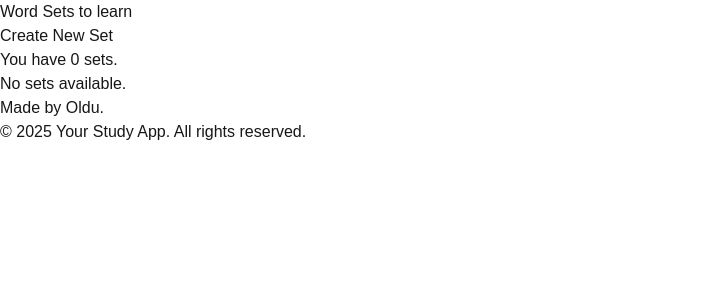
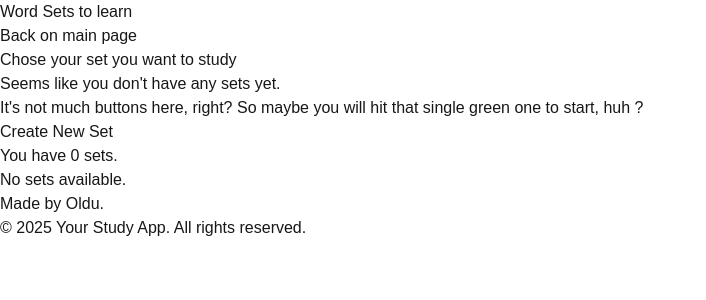
Before and after one commit to Oldu8/freezlet, a Next.js app: page /start in a window 1280 px wide. Shown: the top 300 px of the page, without its empty margins (0-706 px from the left). Built offline with nearby package versions, Linux system fonts and the light colour scheme.

Commit message:
nav fix and rofls

```diff
--- a/src/app/set/[id]/page.tsx
+++ b/src/app/set/[id]/page.tsx
@@ -69,10 +69,10 @@ export default function EditSetPage() {
   return (
     <section className="flex flex-col items-start">
       <Link
-        href="/"
+        href="/start"
         className="my-4 font-bold bg-gray-400 text-white p-2 rounded"
       >
-        Back on main page
+        Back
       </Link>
       <div className="w-full">
         {wordSet ? (
--- a/src/app/start/page.tsx
+++ b/src/app/start/page.tsx
@@ -41,6 +41,33 @@ export default function HomePage() {
 
   return (
     <section>
+      <div className="mb-6">
+        <Link
+          href="/"
+          className="my-4 font-bold bg-gray-400 text-white p-2 rounded"
+        >
+          Back on main page
+        </Link>
+      </div>
+      <h1 className="text-3xl font-bold mb-4">
+        Chose your set you want to study
+      </h1>
+
+      {wordSets.length === 0 ? (
+        <div className="my-4 flex flex-col items-center">
+          <p className="mb-2">Seems like you don&apos;t have any sets yet.</p>
+          <p className="">
+            It&apos;s not much buttons here, right? So maybe you will hit that
+            single green one to start, huh ?
+          </p>
+        </div>
+      ) : (
+        <p className="my-2">
+          Oh, I see that you already have some sets. So, now you could chose one
+          and press yellow one.
+        </p>
+      )}
+
       {confirmDelete && (
         <div className="fixed inset-0 flex items-center justify-center bg-black bg-opacity-50">
           <div className="bg-white p-6 rounded shadow-lg">
@@ -66,7 +93,7 @@ export default function HomePage() {
       {!showInput ? (
         <button
           onClick={() => setShowInput(true)}
-          className="mb-4 bg-green-500 text-white p-2 rounded"
+          className="my-4 bg-green-500 text-white p-2 rounded"
         >
           Create New Set
         </button>
--- a/src/app/study/[id]/page.tsx
+++ b/src/app/study/[id]/page.tsx
@@ -25,10 +25,10 @@ export default function StudyPage() {
   return (
     <section className="flex flex-col items-start">
       <Link
-        href="/"
+        href="/start"
         className="my-4 font-bold bg-gray-400 text-white p-2 rounded"
       >
-        Back on main page
+        Back
       </Link>
       {wordSet ? (
         <div className="w-full">
```
